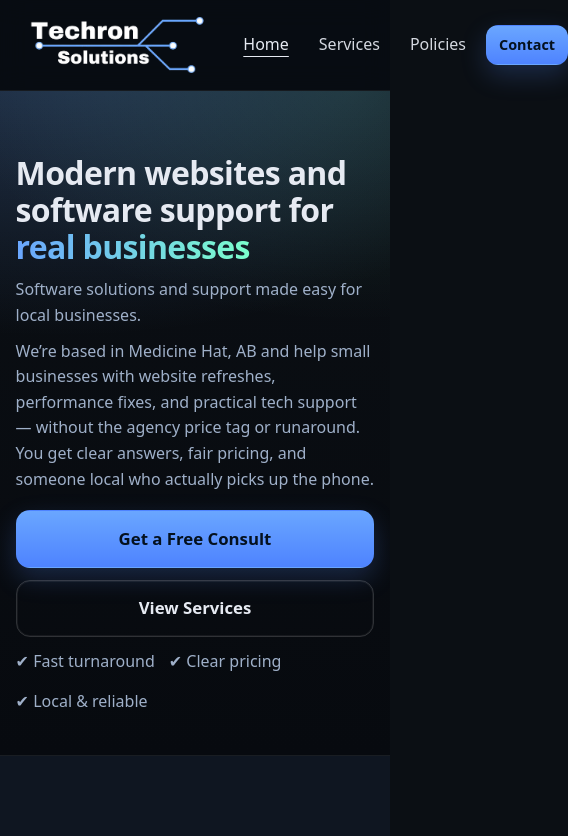
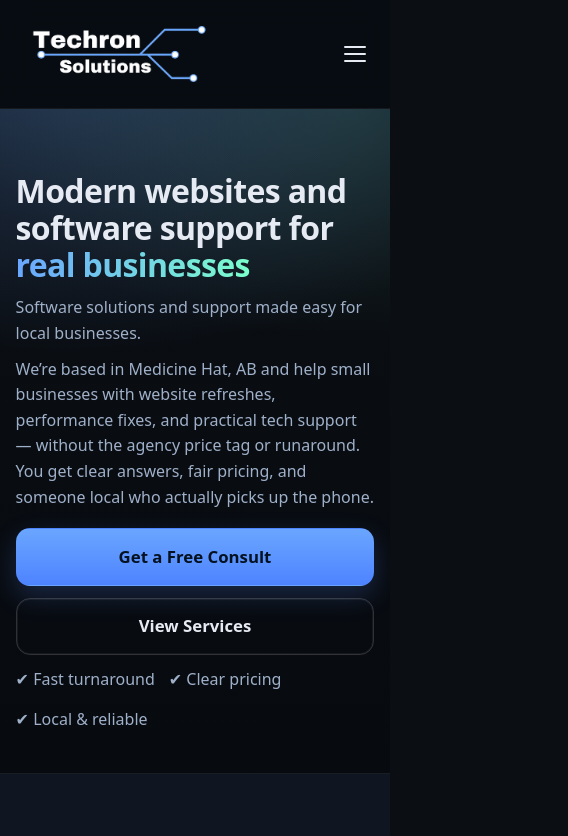
Before and after one commit to chevkallgit/TechronWebsite, a React (Vite) app: page / in a window 390 px wide. Shown: the top 836 px of the page, 568 px wide, since content can reach past the window. Built offline with nearby package versions, Linux system fonts and the light colour scheme.

Commit message:
Add hamberger menu

```diff
--- a/src/components/Layout/SiteHeader.tsx
+++ b/src/components/Layout/SiteHeader.tsx
@@ -1,13 +1,16 @@
-
+import { useState } from "react";
 import { NavLink, Link } from "react-router-dom";
 import { COMPANY } from "../../lib/constants";
 
 export default function SiteHeader() {
+  const [open, setOpen] = useState(false);
+  const close = () => setOpen(false);
+
   return (
     <header className="nav">
       <div className="container nav-inner">
         <div className="brand">
-          <NavLink to="/" aria-label={`${COMPANY.name} home`}>
+          <NavLink to="/" aria-label={`${COMPANY.name} home`} onClick={close}>
             <img
               src={COMPANY.logoSrc}
               alt={`${COMPANY.name} logo`}
@@ -17,13 +20,24 @@ export default function SiteHeader() {
           </NavLink>
         </div>
 
-        <nav aria-label="Primary">
-          <NavLink to="/" end>
+        <button
+          className="nav-toggle"
+          aria-label={open ? "Close menu" : "Open menu"}
+          aria-expanded={open}
+          onClick={() => setOpen((o) => !o)}
+        >
+          <span />
+          <span />
+          <span />
+        </button>
+
+        <nav aria-label="Primary" className={open ? "open" : undefined}>
+          <NavLink to="/" end onClick={close}>
             Home
           </NavLink>
-          <NavLink to="/services">Services</NavLink>
-          <NavLink to="/policies">Policies</NavLink>
-          <Link to="/#contact" className="btn btn-sm">
+          <NavLink to="/services" onClick={close}>Services</NavLink>
+          <NavLink to="/policies" onClick={close}>Policies</NavLink>
+          <Link to="/#contact" className="btn btn-sm" onClick={close}>
             Contact
           </Link>
         </nav>
--- a/src/lib/constants.ts
+++ b/src/lib/constants.ts
@@ -3,7 +3,7 @@ export const COMPANY = {
   tagline: "Software solutions and support made easy for local businesses.",
   email: "techronsolution@gmail.com",
   phoneDisplay: "(403) 866-2438",
-  phoneE164: "+4038662438",
+  phoneE164: "+14038662438",
   location: "Medicine Hat, AB",
-  logoSrc: "/logo2.png", // put logo2.png in /public for this path
+  logoSrc: "/logo2.png",
 };
--- a/src/styles/global.css
+++ b/src/styles/global.css
@@ -109,6 +109,30 @@ a:focus{ outline: 3px solid var(--ring); outline-offset: 2px; border-radius: 8px
   align-items: center;
   gap: 16px;
 }
+
+/* Hamburger button — hidden on desktop */
+.nav-toggle{
+  display: none;
+  flex-direction: column;
+  justify-content: center;
+  gap: 5px;
+  background: none;
+  border: none;
+  cursor: pointer;
+  padding: 8px;
+  border-radius: 8px;
+}
+.nav-toggle span{
+  display: block;
+  width: 22px;
+  height: 2px;
+  background: var(--text);
+  border-radius: 2px;
+  transition: transform .2s ease, opacity .2s ease;
+}
+.nav-toggle[aria-expanded="true"] span:nth-child(1){ transform: translateY(7px) rotate(45deg); }
+.nav-toggle[aria-expanded="true"] span:nth-child(2){ opacity: 0; transform: scaleX(0); }
+.nav-toggle[aria-expanded="true"] span:nth-child(3){ transform: translateY(-7px) rotate(-45deg); }
 .nav a:not(.btn){
   color: var(--text);
   text-decoration: none;
@@ -349,9 +373,25 @@ input:focus, textarea:focus{ outline: 3px solid var(--ring); outline-offset: 1px
   .contact{ grid-template-columns: 1fr; }
 }
 
+@media (max-width: 700px){
+  .nav-inner{ flex-wrap: wrap; }
+  .nav-toggle{ display: flex; }
+  .nav nav{
+    display: none;
+    width: 100%;
+    flex-direction: column;
+    align-items: stretch;
+    gap: 4px;
+    padding: 8px 0 16px;
+    border-top: 1px solid var(--border);
+  }
+  .nav nav.open{ display: flex; }
+  .nav a:not(.btn){ padding: 10px 12px; }
+  .nav .btn{ width: 100%; justify-content: center; margin-top: 4px; }
+}
+
 @media (max-width: 560px){
   .hero-copy .hero-cta{ flex-direction: column; align-items: stretch; }
-  .nav nav{ gap: 10px; }
 }
 
 .about-inline{
```
